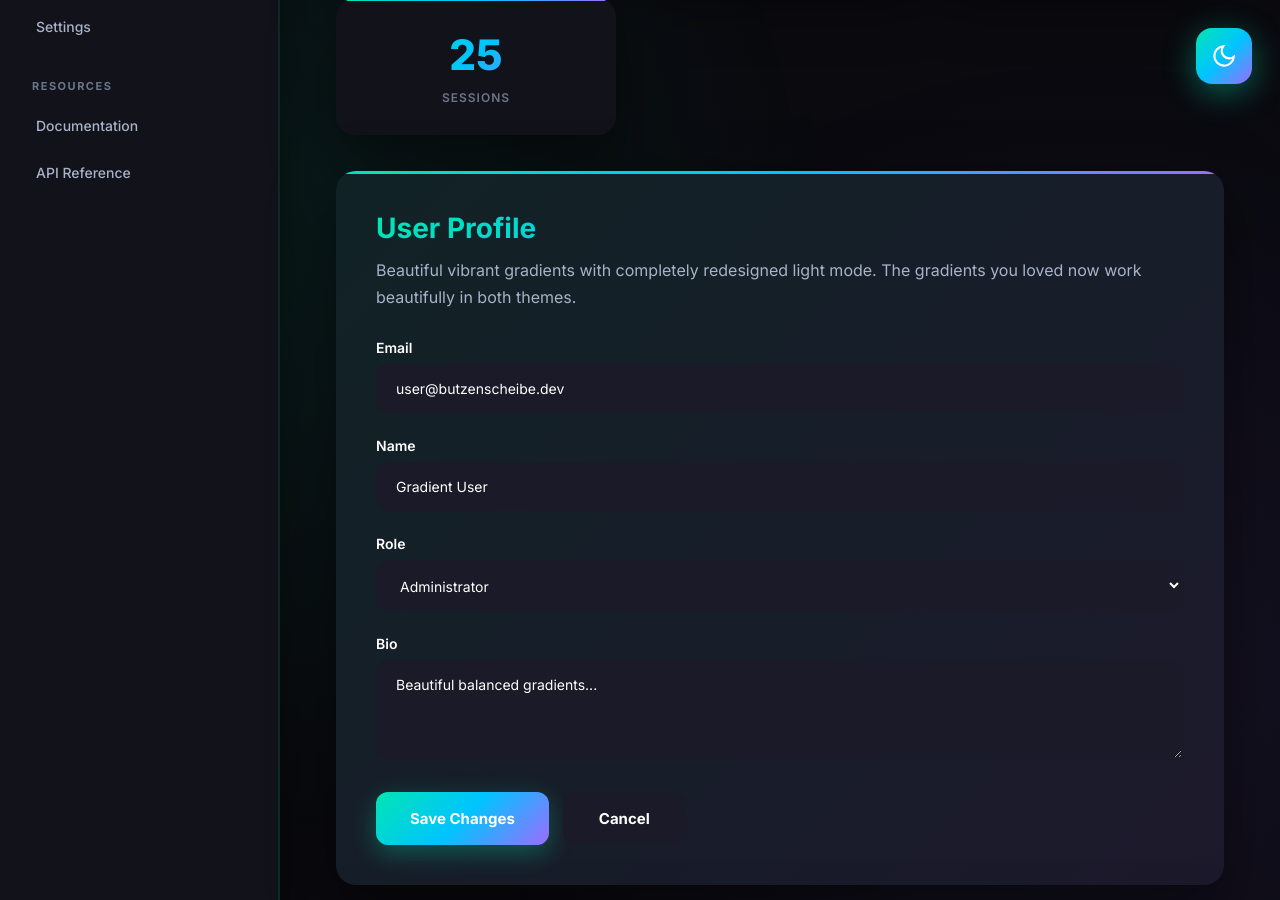
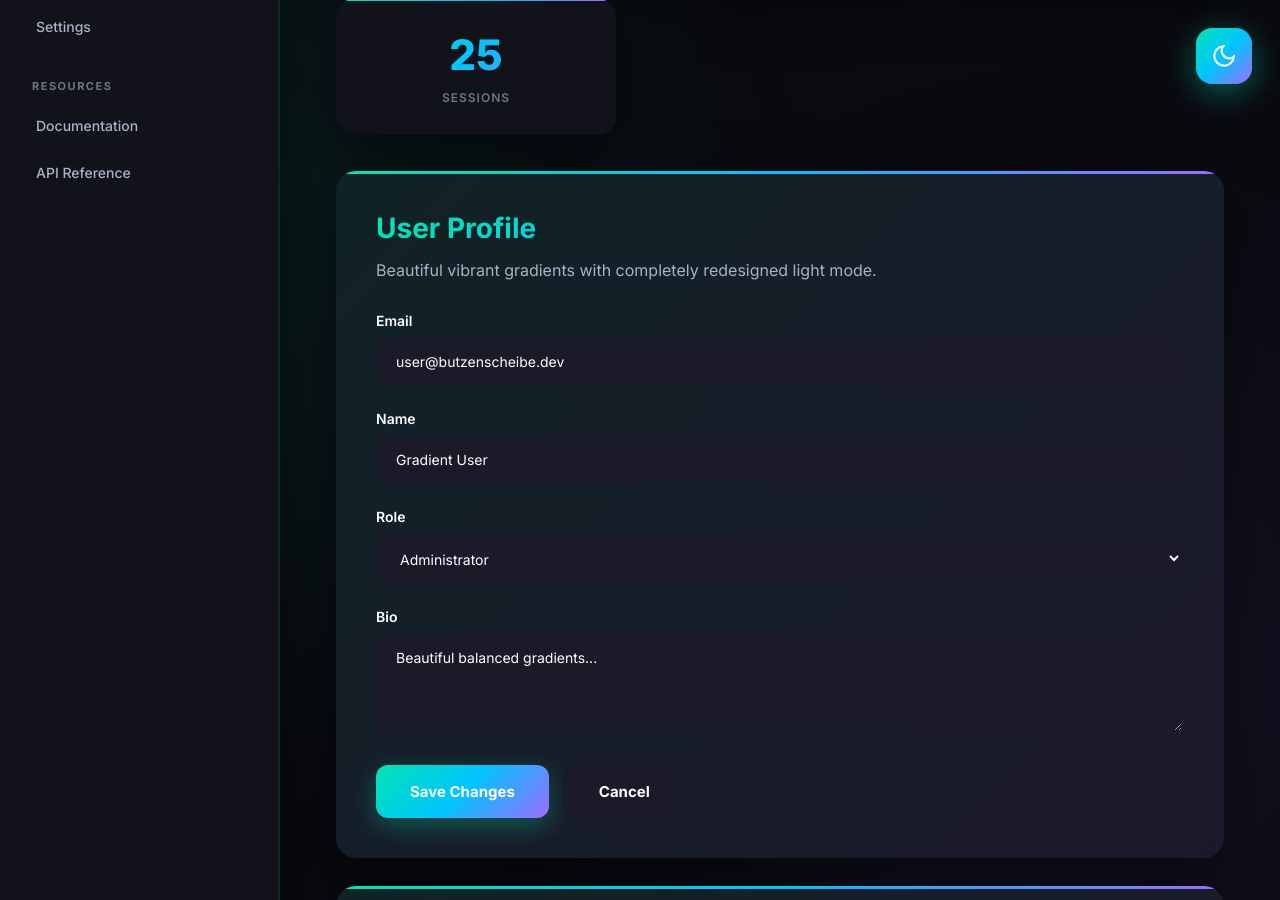
Before and after one commit to Butzenscheibe/butzenscheibe.github.io, a Jekyll site: the page design/option10-balanced-gradients.html, which Jekyll copies as it is, in a window 1280 px wide and 900 px high, scrolled down 434 px. Built offline with Jekyll 4.4.1, drawn with Linux system fonts in a browser that asks for light colours.

Commit message:
Remove redundant text from card description

```diff
--- a/design/option10-balanced-gradients.html
+++ b/design/option10-balanced-gradients.html
@@ -121,7 +121,7 @@
             </div>
             <div class="gradient-card">
                 <h2 class="card-title">User Profile</h2>
-                <p class="card-description">Beautiful vibrant gradients with completely redesigned light mode. The gradients you loved now work beautifully in both themes.</p>
+                <p class="card-description">Beautiful vibrant gradients with completely redesigned light mode.</p>
                 <form>
                     <div class="form-group"><label>Email</label><input type="email" value="user@butzenscheibe.dev"></div>
                     <div class="form-group"><label>Name</label><input type="text" value="Gradient User"></div>
```
